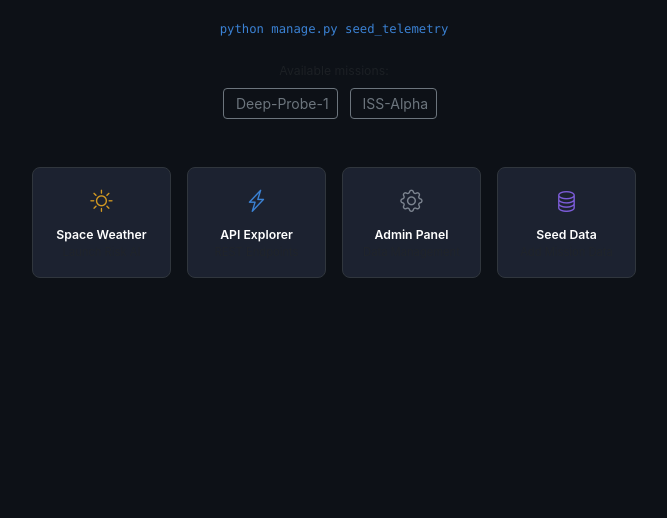
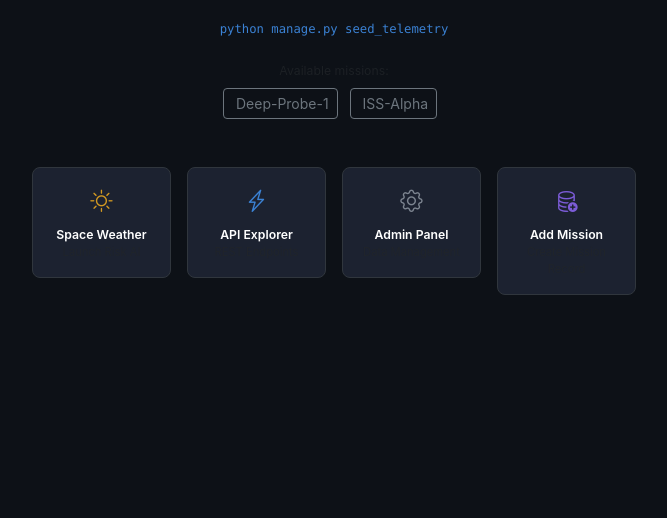
Before and after one commit to SohelMallik/SpaceGuard-AI, a Django app: template templates/dashboard/home.html in a window 1280 px wide. Shown: the part 188-706 px from the top of the page, without its empty margins (306-973 px from the left). Run offline with Django 5.2, Linux system fonts and the light colour scheme; the template is opened without the code that fills it: values that come from a table or form of the project are taken from there, others are empty; data comes from the database, SQL or seed files in the repository.

Commit message:
templates/dashboard/home.html

```diff
--- a/templates/dashboard/home.html
+++ b/templates/dashboard/home.html
@@ -83,10 +83,10 @@
             </a>
           </div>
           <div class="col-6 col-md-3">
-            <a href="/admin/" target="_blank" class="d-block p-3 text-center" style="background:var(--bg-card);border:1px solid var(--border-color);border-radius:8px;text-decoration:none;transition:border-color .15s" onmouseover="this.style.borderColor='#7c5cd8'" onmouseout="this.style.borderColor='var(--border-color)'">
-              <i class="bi bi-database d-block mb-2" style="font-size:1.4rem;color:#7c5cd8"></i>
-              <div class="text-white small fw-semibold">Seed Data</div>
-              <div class="text-muted" style="font-size:.7rem">Add Mission Data</div>
+            <a href="/admin/missions/mission/add/" target="_blank" class="d-block p-3 text-center" style="background:var(--bg-card);border:1px solid var(--border-color);border-radius:8px;text-decoration:none;transition:border-color .15s" onmouseover="this.style.borderColor='#7c5cd8'" onmouseout="this.style.borderColor='var(--border-color)'">
+              <i class="bi bi-database-add d-block mb-2" style="font-size:1.4rem;color:#7c5cd8"></i>
+              <div class="text-white small fw-semibold">Add Mission</div>
+              <div class="text-muted" style="font-size:.7rem">Create Mission Record</div>
             </a>
           </div>
         </div>
```
